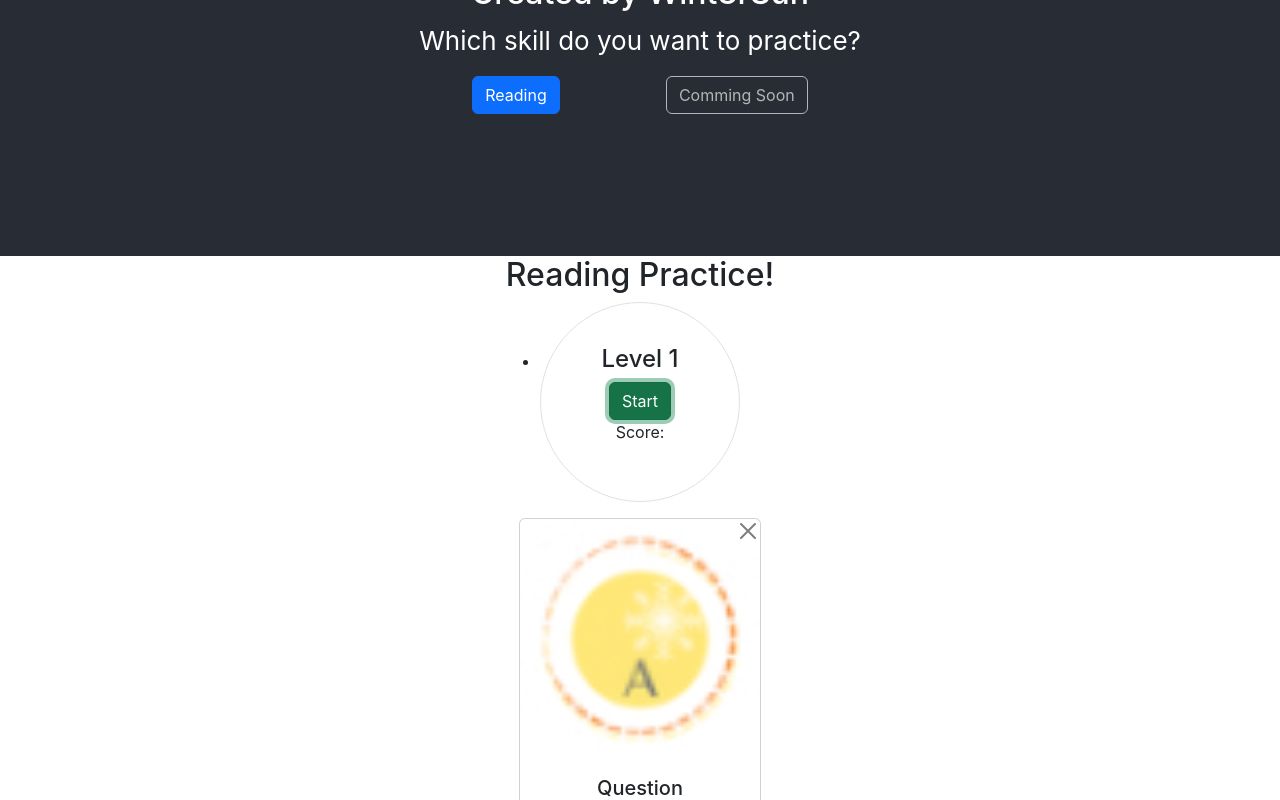
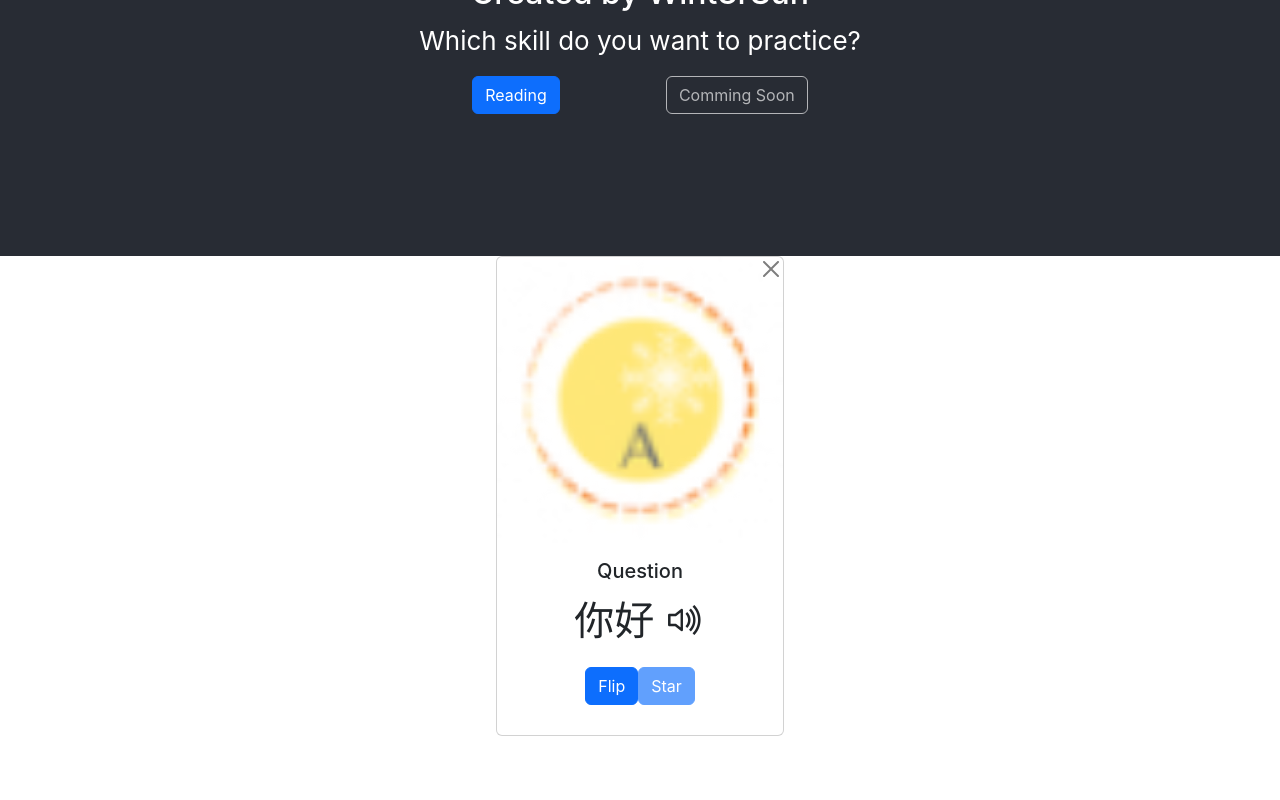
Before and after one commit to wint3rsun/flashcard-app, a React (Create React App) app in the folder client/: page / in a window 1280 px wide. Both pictures are taken after a click on the button "Start". Shown: the part 544-1344 px from the top of the page. Built offline with nearby package versions, Linux system fonts and the light colour scheme.

Commit message:
move flash card logic to own file + add logic for showing flashcard mode and map mode

```diff
--- /dev/null
+++ b/client/src/components/Flashcards/Flashcard.jsx
@@ -0,0 +1,52 @@
+import "./Flashcard.css"
+
+export default function Flashcard({quitRound}) {
+  const flashcard = {
+    1:{
+      id: 1,
+      side1: "你好",
+      side2: "Nǐ hǎo",
+      side3: "hello",
+      img: ""
+    }
+  }
+
+  const flipFlashcard = (id) => {
+    const element = document.getElementById(`${id}`);
+    element.classList.toggle('flip');
+  }
+
+  return (
+    <div id={flashcard[1].id} className="flip-card">
+      <div className="flip-card-inner">
+        <div className="card flip-card-front">
+          <button onClick={quitRound} type="button" className="btn-close position-absolute top-0 end-0" aria-label="Close"></button>
+          <img src="logo57.png" className="card-img-top" alt="logo"/>
+          <div className="card-body">
+            <h5 className="card-title">Question</h5>
+            <p className="card-text fs-1">{flashcard[1].side1} <i className="bi bi-volume-up"></i> </p>
+            <button onClick={()=>flipFlashcard(flashcard[1].id)} className="btn btn-primary">Flip</button>
+            <button className="btn btn-primary disabled">Star</button>
+          </div>
+        </div>
+        <div className="card flip-card-back">
+          <button onClick={quitRound} type="button" className="btn-close position-absolute top-0 end-0" aria-label="Close"></button>
+          <img src="logo57.png" className="card-img-top" alt="logo"/>
+          <div className="card-body">
+            <h5 className="card-title">Answer</h5>
+            <p className="card-text fs-1">{flashcard[1].side2} <i className="bi bi-volume-up"></i></p>
+            <div className="d-flex justify-content-around">
+              <button className="btn btn-success">Right</button>
+              <button className="btn btn-danger">Wrong</button>
+            </div>
+            <div className="d-flex justify-content-around">
+              <button onClick={()=>flipFlashcard(flashcard[1].id)} className="btn btn-primary">Flip</button>
+              <button className="btn btn-primary disabled">Star</button>
+              <button className="btn btn-primary disabled">Examples</button>
+            </div>
+          </div>
+        </div>
+      </div>
+    </div>
+  )
+}
--- a/client/src/components/Reading/Reading.jsx
+++ b/client/src/components/Reading/Reading.jsx
@@ -1,29 +1,31 @@
+import { useState } from "react";
+
 import "./Reading.css"
 
-export default function Reading() {
-  const flashcard = {
-    1:{
-      id: 1,
-      side1: "你好",
-      side2: "hello",
-      img: ""
-    }
+import Flashcard from "../Flashcards/Flashcard";
+
+const MODE = {
+  viewFlashcards: "VIEW_FLASHCARDS",
+  viewMap: "VIEW_MAP"
 }
 
+export default function Reading() {
+  const [mode, setMode] = useState(MODE.viewMap);
+
+
   const showFlashcards = () => {
-    alert("flashcard button clicked");
-  }
-
-  const flipFlashcard = (id) => {
-    const element = document.getElementById(`${id}`);
-    element.classList.toggle('flip');
+    setMode(MODE.viewFlashcards);
   }
 
   const quitRound = () => {
-    alert("quitter that is what you are~")
+    setMode(MODE.viewMap);
   }
+
   return (
     <section className="reading-section" style={{height:"100vh"}}>
+      {
+        mode === MODE.viewMap &&
+        <>
           <h2>Reading Practice!</h2>
           <ul>
             <li>
@@ -34,39 +36,15 @@ export default function Reading() {
             </section>
             </li>
           </ul>
+        </>
+      }
+      {
+        mode === MODE.viewFlashcards &&
+
         <section className="flashcards d-flex">
-        <div id={flashcard[1].id} className="flip-card">
-          <div className="flip-card-inner">
-            <div className="card flip-card-front">
-              <button onClick={quitRound} type="button" className="btn-close position-absolute top-0 end-0" aria-label="Close"></button>
-              <img src="logo57.png" className="card-img-top" alt="logo"/>
-              <div className="card-body">
-                <h5 className="card-title">Question</h5>
-                <p className="card-text fs-1">{flashcard[1].side1} <i className="bi bi-volume-up"></i> </p>
-                <button onClick={()=>flipFlashcard(flashcard[1].id)} className="btn btn-primary">Flip</button>
-                <button className="btn btn-primary disabled">Star</button>
-              </div>
-            </div>
-            <div className="card flip-card-back">
-              <button onClick={quitRound} type="button" className="btn-close position-absolute top-0 end-0" aria-label="Close"></button>
-              <img src="logo57.png" className="card-img-top" alt="logo"/>
-              <div className="card-body">
-                <h5 className="card-title">Answer</h5>
-                <p className="card-text fs-1">{flashcard[1].side2} <i className="bi bi-volume-up"></i></p>
-                <div className="d-flex justify-content-around">
-                  <button className="btn btn-success">Right</button>
-                  <button className="btn btn-danger">Wrong</button>
-                </div>
-                <div className="d-flex justify-content-around">
-                  <button onClick={()=>flipFlashcard(flashcard[1].id)} className="btn btn-primary">Flip</button>
-                  <button className="btn btn-primary disabled">Star</button>
-                  <button className="btn btn-primary disabled">Examples</button>
-                </div>
-              </div>
-            </div>
-          </div>
-        </div>
+          <Flashcard quitRound={quitRound}/>
         </section>
+      }
     </section>
   )
 }
```
Lines whose indentation alone changed are shown as unchanged.
